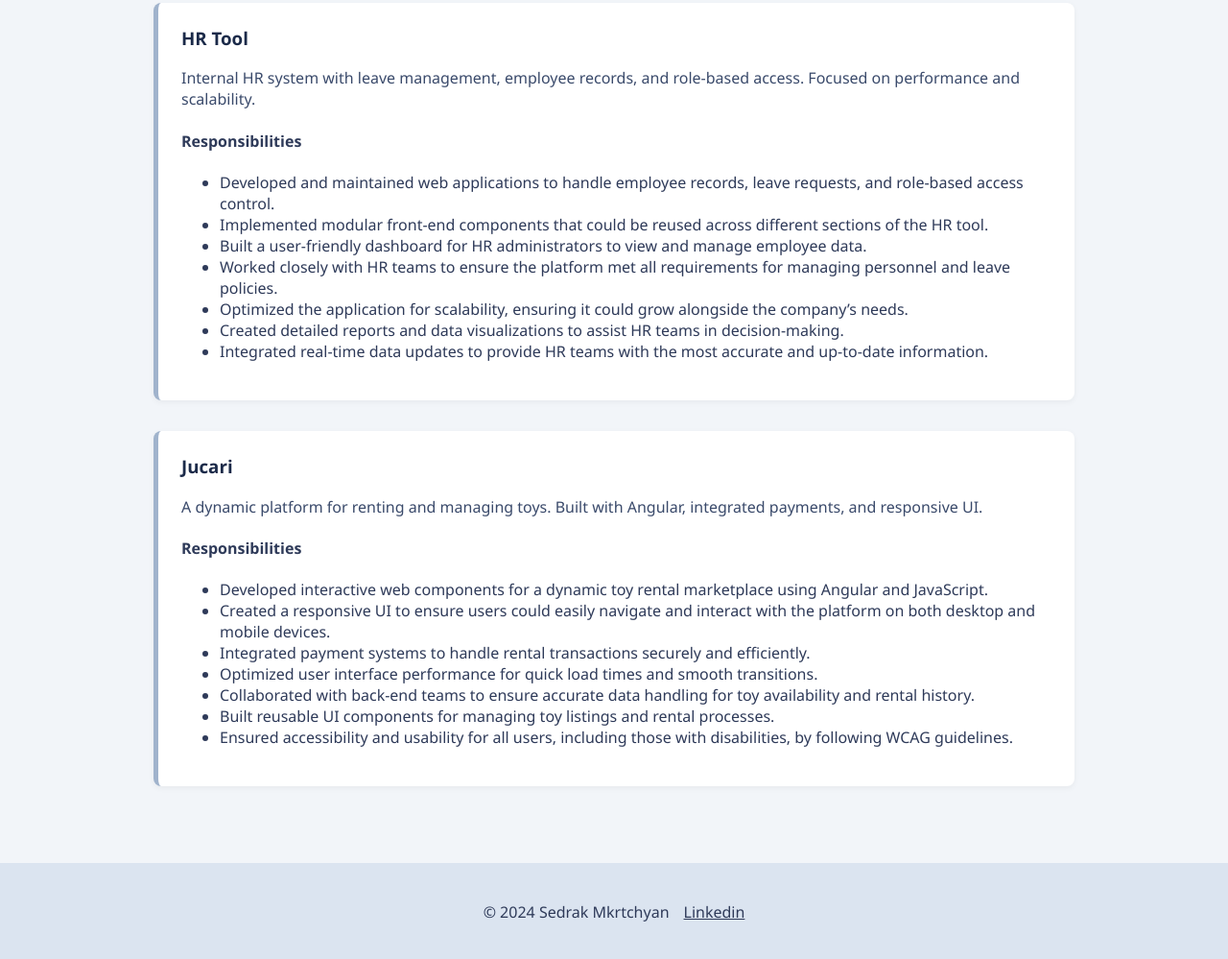
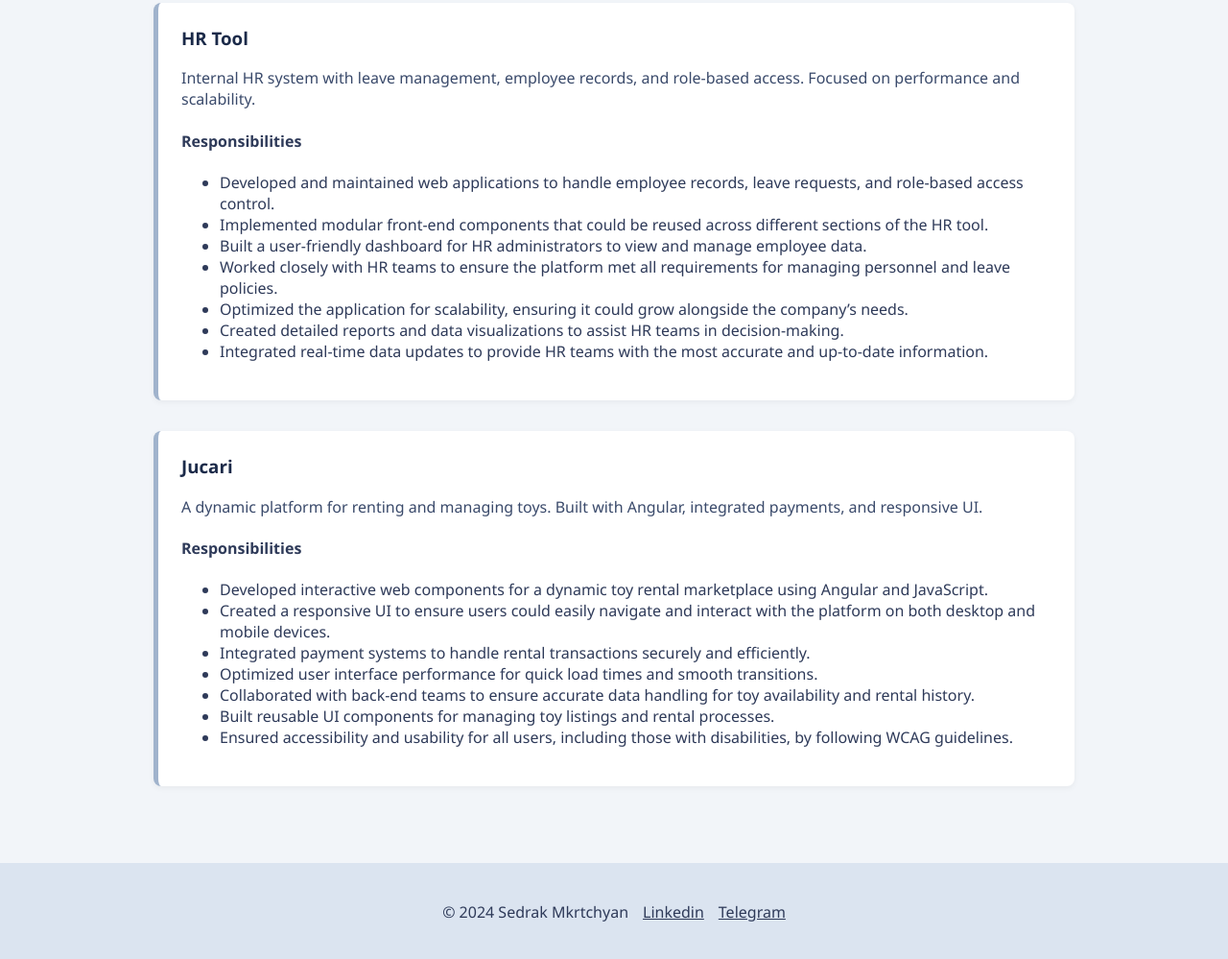
Before and after one commit to sedrakNG/portfolio, a plain HTML site: page index.html in a window 1280 px wide. Shown: the part 2879-3878 px from the top of the page at 96% size. Drawn offline with Linux system fonts and the light colour scheme.

Commit message:
Update index.html

```diff
--- a/index.html
+++ b/index.html
@@ -307,6 +307,7 @@ footer {
   <footer>
     <p>&copy; 2024 Sedrak Mkrtchyan</p>
     <p><a href="https://www.linkedin.com/in/sedrak1/">Linkedin</a></p>
+    <p><a href="https://t.me/sedrak_mk/">Telegram</a></p>
   </footer>
 </body>
 </html>
```
